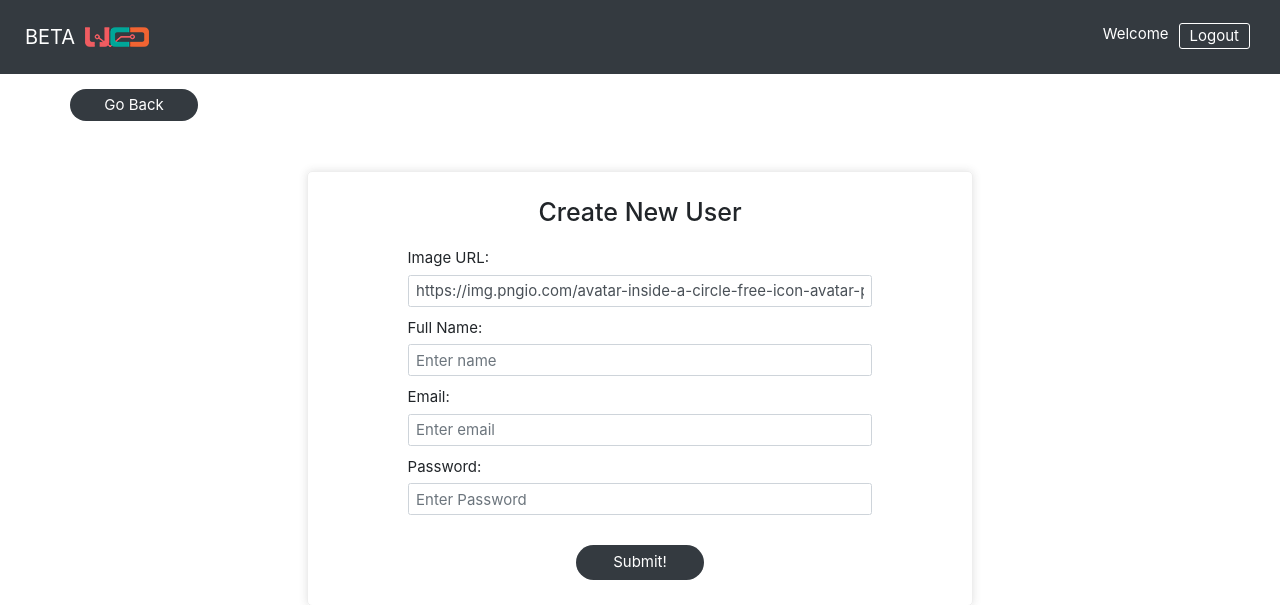
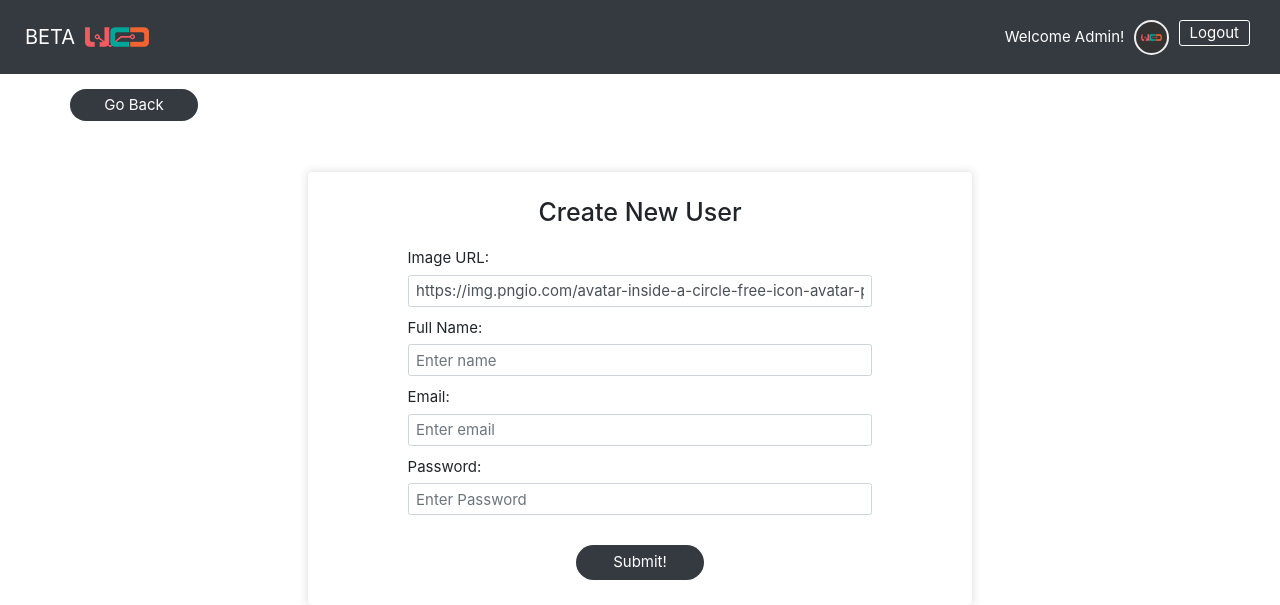
Before and after one commit to gttdo/asset-tool-local, a PHP site: page /views/admin/add-user.php in a window 1280 px wide. Shown: the top 605 px of the page. Run offline with PHP 8.4, Linux system fonts and the light colour scheme; the visitor is signed in with stand-in values (Sample User, id 1); data comes from the database, SQL or seed files in the repository; data that the repository does not hold is empty; some libraries are stand-ins or nearby versions.

Commit message:
fixing navigation for user and admin

```diff
--- a/public/css/main.css
+++ b/public/css/main.css
@@ -278,6 +278,12 @@
   .navbar-brand .navbar_logo {
     width: 100%; }
 
+.image_icon {
+  height: 30px;
+  width: 30px;
+  border-radius: 50%;
+  background-color: #ccc; }
+
 #landing .button_container {
   padding-top: 3rem; }
   #landing .button_container-login {
--- a/public/sass/views/_navigation.scss
+++ b/public/sass/views/_navigation.scss
@@ -21,3 +21,10 @@
     width: 100%;
   }
 }
+
+.image_icon {
+  height: 30px;
+  width: 30px;
+  border-radius: 50%;
+  background-color: #ccc;
+}
--- a/views/partials/a1-navigation.php
+++ b/views/partials/a1-navigation.php
@@ -11,10 +11,12 @@
 
 <style>
 .image_icon {
-  height: 30px;
-  width: 30px;
+  height: 35px;
+  width: 35px;
   border-radius: 50%;
-  background-color: #ccc;
+  background-color: #333;
+  border: 2px solid #eee;
+  padding: .5rem;
 }
 </style>
 
@@ -29,7 +31,11 @@
 </span>
 <div class="collapse navbar-collapse">
   <ul class="navbar-nav ml-auto">
-    <li class="nav-item welcomeText font_15">Welcome <?php echo $userImage ?></li>
+    <li class="nav-item welcomeText font_15">Welcome <?php echo $userLoggedIn ?>!
+      <span class="ml-2">
+        <img class="image_icon" src="../../public/images/wcd_favicon.png" alt="user icon" />
+      </span>
+    </li>
     <li class="nav-item logoutText font_15">
       <button id="logoutBtn" class="nav_button" onclick="logout()" type="button" name="button">Logout</button>
     </li>
--- a/views/partials/u1-navigation.php
+++ b/views/partials/u1-navigation.php
@@ -35,7 +35,7 @@
 <div class="collapse navbar-collapse">
   <ul class="navbar-nav ml-auto">
     <li class="nav-item welcomeText font_15">
-      Welcome <?php echo $userName ?>
+      Welcome <?php echo $userName ?>!
       <span class="ml-2">
         <img class="image_icon" src="<?php echo $userImage ?>" alt="user icon">
       </span>
--- a/views/partials/u2-navigation.php
+++ b/views/partials/u2-navigation.php
@@ -31,7 +31,10 @@
 </span>
 <div class="collapse navbar-collapse">
   <ul class="navbar-nav ml-auto">
-    <li class="nav-item welcomeText font_15">Welcome <?php echo $userImage ?></li>
+    <li class="nav-item welcomeText font_15">Welcome <?php echo $userName ?>!
+      <span class="ml-2">
+        <img class="image_icon" src="<?php echo $userImage ?>" alt="user icon">
+      </span></li>
     <li class="nav-item logoutText font_15">
       <a class="logoutText" href="/wcd-asset-tool">Logout</a>
     </li>
```
Also changed, not shown: views/partials/a2-navigation.php (+10 -4 lines).
